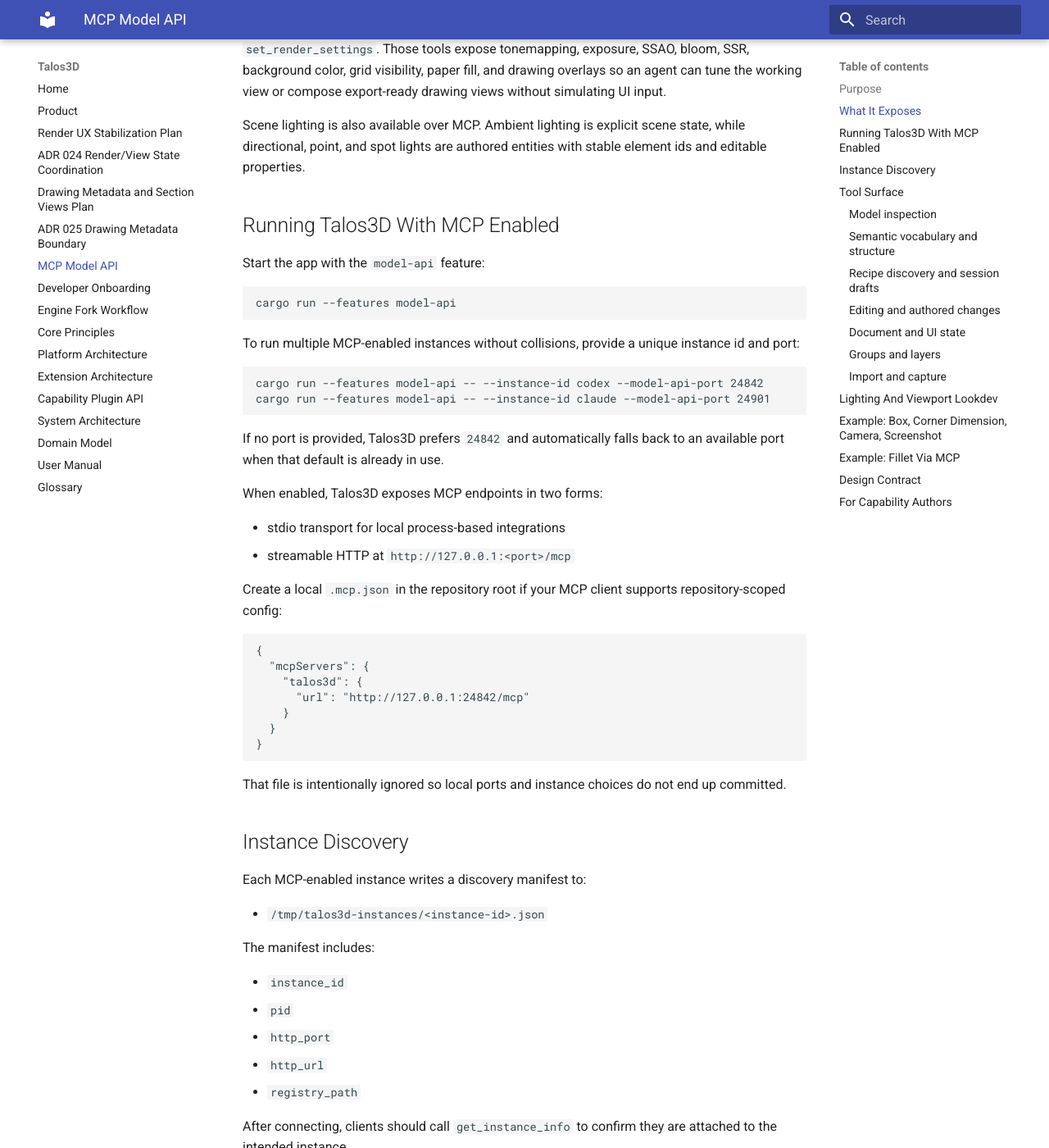
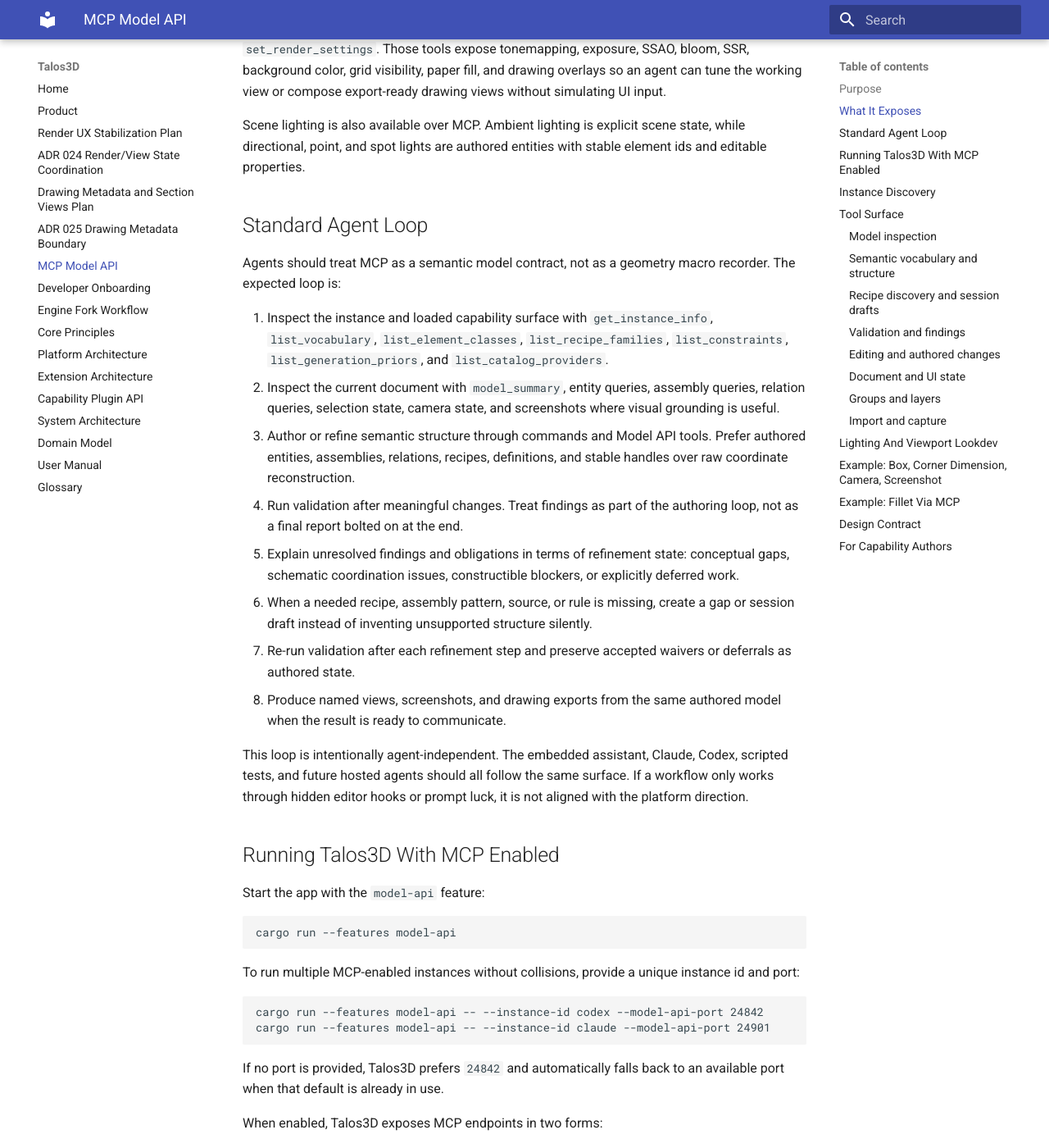
Before and after one commit to appverket/talos3D, an MkDocs documentation site: the page built from docs/MCP_MODEL_API.md, in a window 1280 px wide and 1400 px high, scrolled down 1650 px. Shown: the whole window at 82% size. Built offline with MkDocs 1.6.1 and Material for MkDocs 9.7.7, drawn with Linux system fonts in a browser that asks for light colours; some of the changed text lies outside the part shown.

Commit message:
docs: clarify AI-first agent strategy

```diff
--- a/docs/MCP_MODEL_API.md
+++ b/docs/MCP_MODEL_API.md
@@ -78,6 +78,38 @@
 Scene lighting is also available over MCP. Ambient lighting is explicit scene
 state, while directional, point, and spot lights are authored entities with
 stable element ids and editable properties.
+
+## Standard Agent Loop
+
+Agents should treat MCP as a semantic model contract, not as a geometry macro
+recorder. The expected loop is:
+
+1. Inspect the instance and loaded capability surface with `get_instance_info`,
+   `list_vocabulary`, `list_element_classes`, `list_recipe_families`,
+   `list_constraints`, `list_generation_priors`, and
+   `list_catalog_providers`.
+2. Inspect the current document with `model_summary`, entity queries, assembly
+   queries, relation queries, selection state, camera state, and screenshots
+   where visual grounding is useful.
+3. Author or refine semantic structure through commands and Model API tools.
+   Prefer authored entities, assemblies, relations, recipes, definitions, and
+   stable handles over raw coordinate reconstruction.
+4. Run validation after meaningful changes. Treat findings as part of the
+   authoring loop, not as a final report bolted on at the end.
+5. Explain unresolved findings and obligations in terms of refinement state:
+   conceptual gaps, schematic coordination issues, constructible blockers, or
+   explicitly deferred work.
+6. When a needed recipe, assembly pattern, source, or rule is missing, create a
+   gap or session draft instead of inventing unsupported structure silently.
+7. Re-run validation after each refinement step and preserve accepted waivers
+   or deferrals as authored state.
+8. Produce named views, screenshots, and drawing exports from the same authored
+   model when the result is ready to communicate.
+
+This loop is intentionally agent-independent. The embedded assistant, Claude,
+Codex, scripted tests, and future hosted agents should all follow the same
+surface. If a workflow only works through hidden editor hooks or prompt luck, it
+is not aligned with the platform direction.
 
 ## Running Talos3D With MCP Enabled
 
@@ -167,6 +199,10 @@
 - `list_element_classes`
 - `list_recipe_families`
 - `select_recipe`
+- `list_constraints`
+- `list_generation_priors`
+- `list_catalog_providers`
+- `catalog_query`
 - `list_corpus_gaps`
 - `request_corpus_expansion`
 - `lookup_source_passage`
@@ -179,6 +215,13 @@
 - `get_assembly_pattern_draft`
 - `save_assembly_pattern_draft`
 - `set_assembly_pattern_draft_status`
+
+### Validation and findings
+
+- `run_validation`
+- `explain_finding`
+- `run_validation_v2`
+- `explain_finding_v2`
 
 ### Editing and authored changes
 
```
Also changed, not shown: docs/PRODUCT.md (+28 -0 lines).
